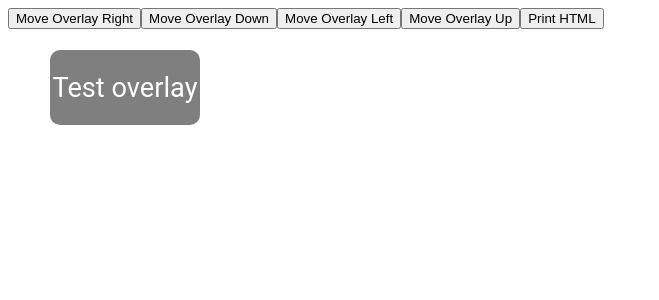
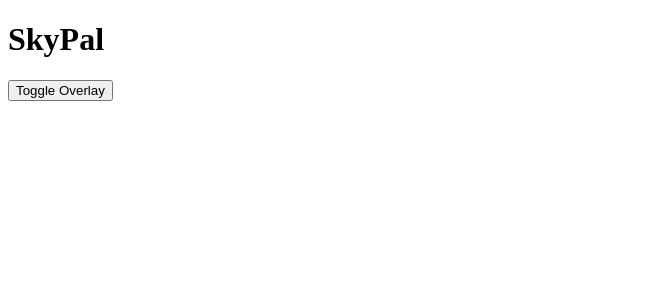
Before and after one commit to justinc04/convergent-accessibility, a React (Create React App) app: page / in a window 1280 px wide. Shown: the top 300 px of the page, without its empty margins (0-659 px from the left). Built offline with nearby package versions, Linux system fonts and the light colour scheme.

Commit message:
Persistent overlay display implementation
Used content scripts instead of a script in the popup itself for the overlay so it persists even as the popup has been closed.

```diff
--- a/src/App.js
+++ b/src/App.js
@@ -1,99 +1,17 @@
-import React, { useState } from 'react';
+import React from 'react';
 
 function App() {
-
-  const [top, setTop] = useState(50);
-  const [left, setLeft] = useState(50);
-
-  // Function to move the overlay by x (left) and y (top)
-  // + x moves to right,  + y moves up
-  const moveOverlay = (x, y) => {
-    const newTop = top + y;  // Move by y (top position)
-    const newLeft = left + x; // Move by x (left position)
-
-    setTop(newTop);
-    setLeft(newLeft);
-    console.log(newLeft);
-
-    // Inject the overlay script into the current tab
+  // Add this code for the toggling
+  const toggleOverlay = () => {
     chrome.tabs.query({ active: true, currentWindow: true }, (tabs) => {
-      const tab = tabs[0];
-
-      if (tab) {
-        if (!tab.url.startsWith('chrome-extension://') && !tab.url.startsWith('about:')) {
-          chrome.scripting.executeScript({
-            target: { tabId: tab.id },
-            func: (top, left) => {
-              let overlay = document.getElementById('extension-overlay');
-              if (!overlay) {
-                overlay = document.createElement('div');
-                overlay.id = 'extension-overlay';
-                document.body.appendChild(overlay);
-              }
-
-              // properties of overlay after moving
-              overlay.style.position = 'fixed';
-              overlay.style.top = `${top}px`;
-              overlay.style.left = `${left}px`;
-              overlay.style.width = '150px';
-              overlay.style.height = '75px';
-              overlay.style.backgroundColor = 'rgba(0, 0, 0, 0.5)';
-              overlay.style.display = 'flex';
-              overlay.style.justifyContent = 'center';
-              overlay.style.alignItems = 'center';
-              overlay.style.borderRadius = '10px';
-              overlay.style.zIndex = 1000;
-
-              overlay.innerHTML = `
-                <h1 style="color: white; font-family: 'Roboto', sans-serif; font-weight: normal; text-align: center; margin: 0;">
-                  Test overlay
-                </h1>
-              `;
-            },
-            args: [newTop, newLeft],
-          }).catch((error) => {
-            console.error('Error executing script:', error);
-          });
-        } else {
-          console.warn('Not injecting overlay into chrome:// or about: pages');
-        }
-      }
-    });
-  };
-
-  const printHTML = () => {
-    chrome.tabs.query({ active: true, currentWindow: true }, function (tabs) {
-      const tab = tabs[0];
-
-      if (tab.url && !tab.url.startsWith("chrome://")) {
-        chrome.scripting.executeScript({
-          target: { tabId: tab.id },
-          func: () => document.documentElement.outerHTML
-        }).then((results) => {
-          if (results && results[0]) {
-            console.log("HTML content:", results[0].result);
-          } else {
-            console.error("No HTML content returned.");
-          }
-        }).catch((error) => {
-          console.error("Error executing script:", error);
-        });
-      } else {
-        console.error("Cannot access chrome:// or restricted URLs.");
-      }
+      chrome.tabs.sendMessage(tabs[0].id, { action: 'toggleOverlay' });
     });
   };
 
   return (
     <div>
-      {/* Button to move the overlay */}
-      <button onClick={() => moveOverlay(50, 0)}>Move Overlay Right</button>
-      <button onClick={() => moveOverlay(0, 50)}>Move Overlay Down</button>
-      <button onClick={() => moveOverlay(-50, 0)}>Move Overlay Left</button>
-      <button onClick={() => moveOverlay(0, -50)}>Move Overlay Up</button>
-
-      {/* Button to print HTML content */}
-      <button onClick={printHTML}>Print HTML</button>
+      <h1>SkyPal</h1>
+      <button onClick={toggleOverlay}>Toggle Overlay</button>
     </div>
   );
 }
--- a/src/index.js
+++ b/src/index.js
@@ -2,58 +2,21 @@ import React from 'react';
 import ReactDOM from 'react-dom/client';
 import App from './App';
 
+// Wait until the DOM is fully loaded
+window.addEventListener('DOMContentLoaded', (event) => {
+  // Dynamically create the div to hold React
   const appContainer = document.createElement('div');
   appContainer.id = 'react-extension-root';
   document.body.appendChild(appContainer);
 
+  if (document.getElementById('react-extension-root')) {
     const root = ReactDOM.createRoot(appContainer);
     root.render(
       <React.StrictMode>
         <App />
       </React.StrictMode>
     );
-
-const injectOverlay = () => {
-  const overlayContainer = document.createElement('div');
-  overlayContainer.id = 'extension-overlay';
-  document.body.appendChild(overlayContainer);
-
-  // base overlay properties
-  const Overlay = () => (
-    <div style={{
-      position: 'fixed',
-      top: '50px',
-      left: '50px',
-      width: '150px',
-      height: '75px',
-      backgroundColor: 'rgba(0, 0, 0, 0.5)',
-      display: 'flex',
-      justifyContent: 'center',
-      alignItems: 'center',
-      borderRadius: '10px',
-      zIndex: 1000,
-    }}>
-      <h1 style={{
-        color: 'white',
-        fontFamily: '"Roboto", sans-serif',
-        fontWeight: 'normal',
-        textAlign: 'center',
-        fontSize: '1.7em',
-        margin: 0,
-        width: '100%',
-        textOverflow: 'ellipsis',
-        whiteSpace: 'nowrap',
-        overflow: 'hidden',
-      }}>
-        Test overlay
-      </h1>
-    </div>
-  );
-
-
-  const overlayRoot = ReactDOM.createRoot(overlayContainer);
-  overlayRoot.render(<Overlay />);
-};
-
-// Call the function to inject the overlay when the extension is loaded
-injectOverlay();
+  } else {
+    console.error("Target container for React root does not exist.");
+  }
+});
--- a/webpack.config.js
+++ b/webpack.config.js
@@ -36,10 +36,11 @@ module.exports = {
         new CopyPlugin({
             patterns: [
                 { from: path.resolve("public/manifest.json"), to: path.resolve("build") },
+                { from: path.resolve("public/content.js"), to: path.resolve("build") }, // Add this line for adding content.js to build
             ],
         }),
         new HTMLPlugin({
-            template: './public/index.html', // Add this line to use your template
+            template: './public/index.html',
         })
     ],
     resolve: {
@@ -49,5 +50,5 @@ module.exports = {
         path: path.resolve(__dirname, 'build'),
         filename: 'scripts.js',
         clean: true,
-      }
+    }
 };
```
Also changed, not shown: public/content.js (added, +75 -0 lines), public/manifest.json. Lines whose indentation alone changed are shown as unchanged.
